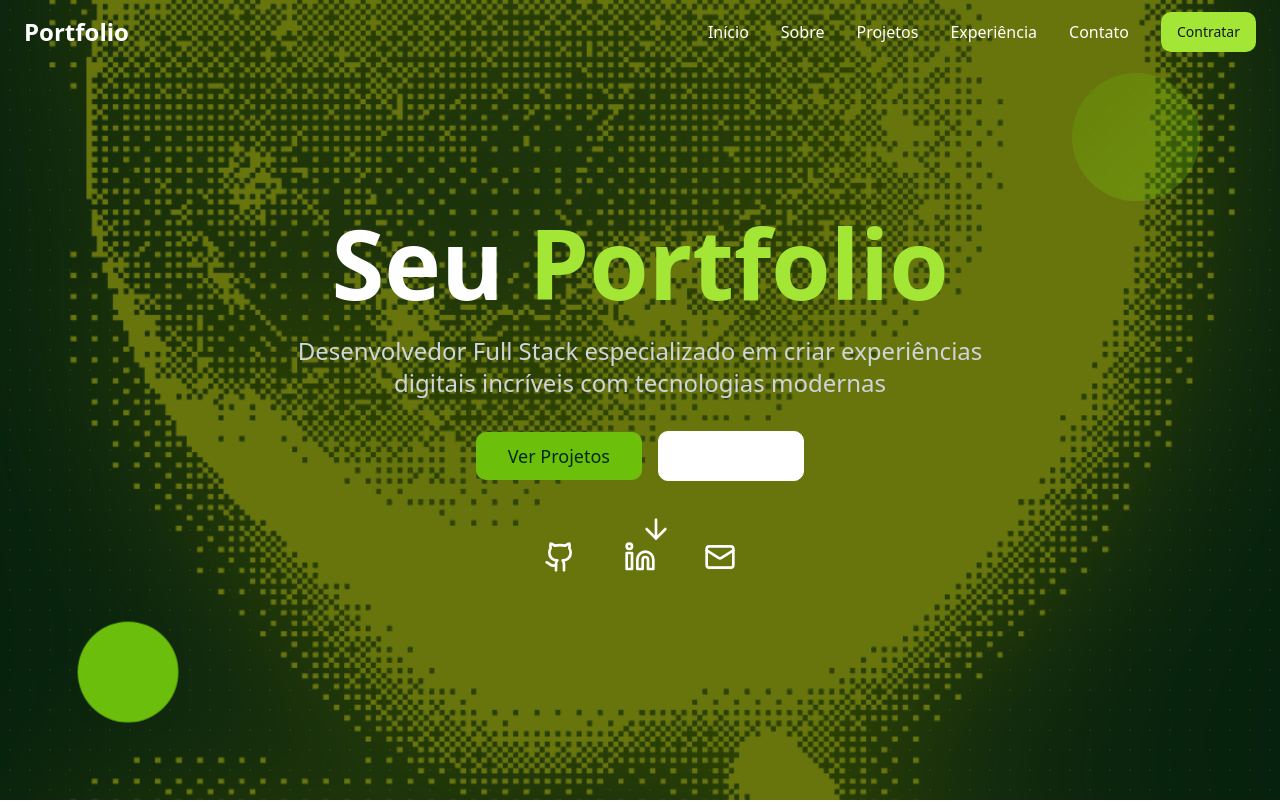
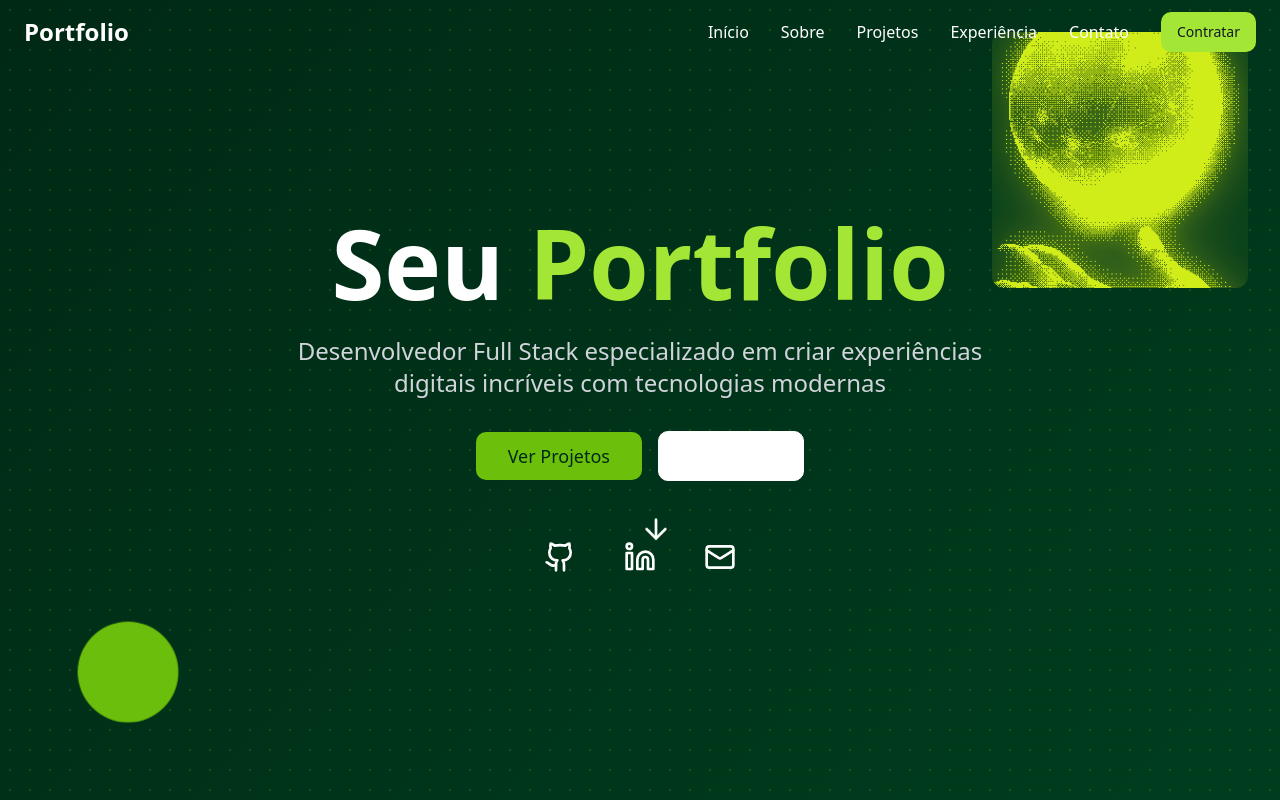
Before and after one commit to eutiagosantos/portifolio, a React (Vite) app: page / in a window 1280 px wide. Shown: the top 802 px of the page. Built offline with nearby package versions, Linux system fonts and the light colour scheme.

Commit message:
Ajustar imagem do Hero
Diminuir o tamanho da imagem de fundo do Hero e posicioná-la no canto direito, mantendo os textos existentes.

```diff
--- a/src/components/portfolio/Hero.tsx
+++ b/src/components/portfolio/Hero.tsx
@@ -4,22 +4,20 @@ import { ArrowDown, Github, Linkedin, Mail } from "lucide-react";
 
 const Hero = () => {
   return (
-    <section className="min-h-screen relative overflow-hidden flex items-center justify-center">
-      {/* Background image with overlay */}
-      <div
-        className="absolute inset-0 bg-cover bg-center bg-no-repeat"
-        style={{
-          backgroundImage: "url('/lovable-uploads/874b2449-32a4-4973-88f2-9b632b8a5f53.png')"
-        }}
-      ></div>
+    <section className="min-h-screen gradient-hero relative overflow-hidden flex items-center justify-center">
+      {/* Animated background elements */}
+      <div className="absolute inset-0 dots-pattern opacity-20"></div>
+      <div className="absolute top-20 right-20 w-32 h-32 rounded-full gradient-lime opacity-30 animate-float"></div>
+      <div className="absolute bottom-20 left-20 w-24 h-24 rounded-full portfolio-lime opacity-40 animate-pulse-glow"></div>
 
-      {/* Dark overlay for better text readability */}
-      <div className="absolute inset-0 bg-black/50"></div>
-
-      {/* Animated background elements */}
-      <div className="absolute inset-0 dots-pattern opacity-10"></div>
-      <div className="absolute top-20 right-20 w-32 h-32 rounded-full gradient-lime opacity-20 animate-float"></div>
-      <div className="absolute bottom-20 left-20 w-24 h-24 rounded-full portfolio-lime opacity-30 animate-pulse-glow"></div>
+      {/* Smaller image in top right corner */}
+      <div className="absolute top-8 right-8 w-48 h-48 md:w-64 md:h-64 rounded-lg overflow-hidden shadow-elegant z-10">
+        <img
+          src="/lovable-uploads/874b2449-32a4-4973-88f2-9b632b8a5f53.png"
+          alt="Portfolio showcase"
+          className="w-full h-full object-cover"
+        />
+      </div>
 
       <div className="container mx-auto px-6 text-center relative z-10">
         <div className="scroll-fade-in">
```
